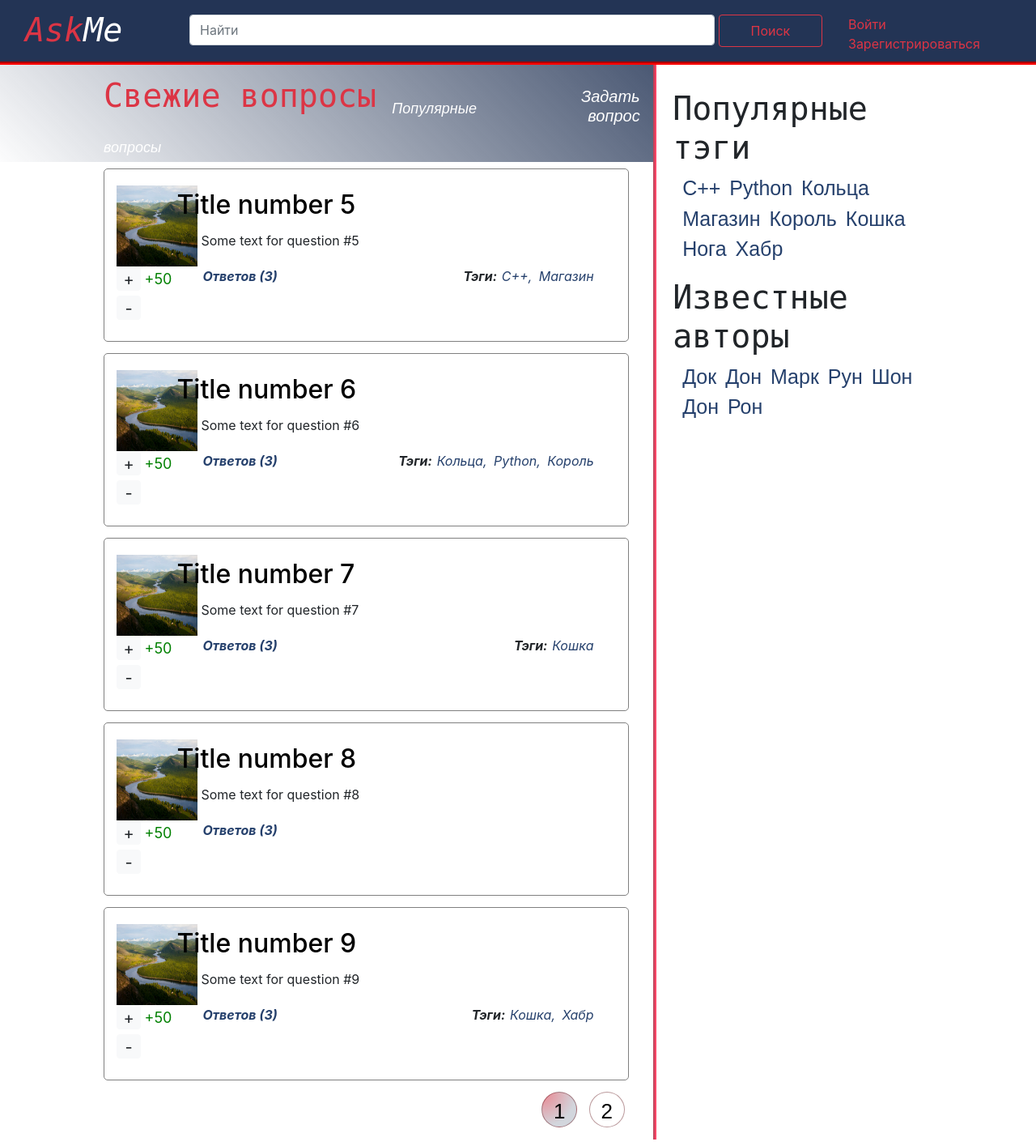
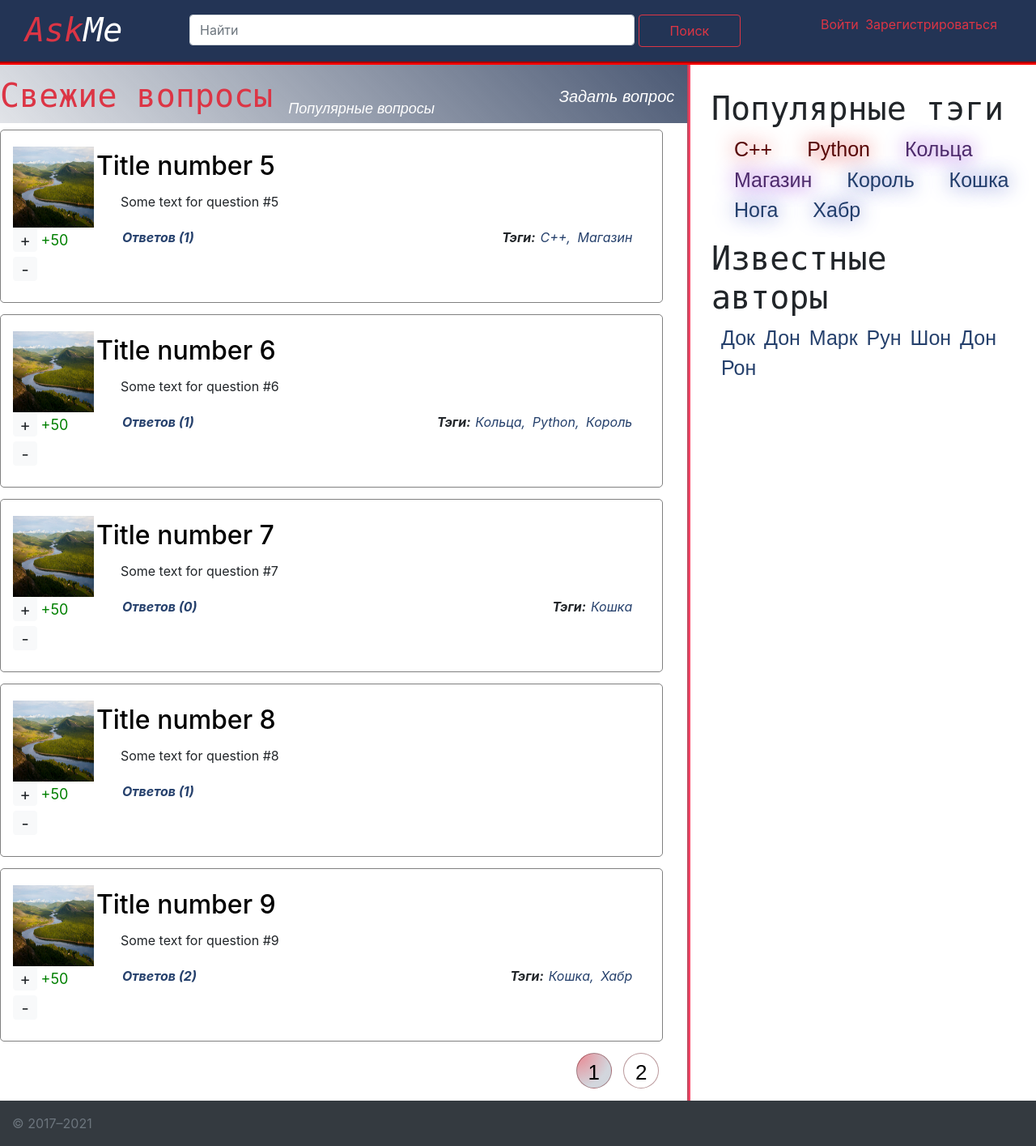
Before and after one commit to ThCompiler/AskMeVetoshkin, a Django app: page /?page=2 in a window 1280 px wide. Shown: the whole page at 81% size. Run offline with Django 3.2, Linux system fonts and the light colour scheme; some libraries are stand-ins or nearby versions.

Commit message:
fix padding, add error massege in ask

```diff
--- a/static/css/my_css.css
+++ b/static/css/my_css.css
@@ -70,9 +70,12 @@
 }
 
 .main-body {
-	position: absolute;
-	max-width: 80%;
-	margin: 30px 100px 150px 10%;
+	max-width: 1630px;
+	margin-top: 30px;
+}
+
+footer > .container {
+	max-width: 1630px;
 }
 
 .tag-part {
@@ -114,6 +117,8 @@
 
 .user-name {
 	color: white;
+	padding-left: 15px;
+	padding-right: 100px;
 }
 
 .info {
@@ -133,6 +138,7 @@
 	color: Red;
 	font-size: 14px;
 }
+
 
 .width-input {
 	width: 50%;
@@ -256,7 +262,7 @@
 	text-align: right;
     margin-top: 5px;
     font-size: 20px;
-	margin-left: 24%;
+	margin-left: -20%;
 }
 
 .like {
@@ -295,13 +301,19 @@
 }
 
 .tag-answer {
-	position: absolute;
-	right: 20px;
-
+	float: right;
 }
 
 .head-answer-info {
 	font-weight: bold;
+}
+
+.main-tag-pading {
+	margin: 10px 2px;
+}
+
+.login-table {
+	padding-left: 10px;
 }
 
 .tag-pading {
@@ -309,12 +321,49 @@
 	padding-right: 2px;
 }
 
+.zero-right-padding {
+	padding-right: 0;
+}
+
 .tag-size {
 	font-family: Kalapi, fantasy;
 	font-size: 25px;
 }
+
+.purp-link {
+	color: rgb(77, 42, 107);
+	text-shadow: rgb(125, 17, 202) 0 0 25px;
+}
+
+.purp-link:hover {
+	color: #c6272c;
+}
+
+.purp-link:active {
+	color: rgb(77, 42, 107);
+}
+
+.red-link {
+	color: rgb(88, 7, 7);
+	text-shadow: rgb(207, 10, 10) 0 0 25px;
+}
+
+.red-link:hover {
+	color: #2747c6;
+	text-shadow: rgb(58, 74, 183) 0 0 25px;
+}
+
+.red-link:active {
+	color: rgb(88, 7, 7);
+}
+
+.blue-shadow {
+	text-shadow: rgb(58, 74, 183) 0 0 25px;
+}
+
 .blue-link {
 	color: rgba(7, 38, 88, 0.88);
+
 }
 
 .blue-link:hover {
@@ -376,8 +425,7 @@
 .btn-add-question {
 	margin-top: 30px;
 	font-size: 20px;
-	width: 10%;
-	margin-left: 90%;
+	width: 100px;
 }
 
 .form-title {
--- a/templates/ask.html
+++ b/templates/ask.html
@@ -5,6 +5,7 @@
 {%  endblock content_head %}
 
 {%  block content %}
+    <h3 class="error"> Ошибка </h3>
     <form id="new-question">
         <div class="mb-3">
             <label for="TitleForm" class="form-label form-title">Заголовок</label>
@@ -21,6 +22,6 @@
                 <option value="{{ tag }}">
             {% endfor %}
         </datalist>
-        <button class="btn btn-outline-primary btn-add-question" type="submit">Задать</button>
+        <button class="btn float-right btn-outline-primary btn-add-question" type="submit">Задать</button>
     </form>
 {%  endblock content %}
--- a/templates/include/base.html
+++ b/templates/include/base.html
@@ -26,8 +26,17 @@
                             <h1 class="info"> Популярные тэги </h1>
                             <p class="info-text">
                                 {% for tag in tags %}
-                                    <a class="nav-link fix-display tag-pading blue-link tag-size shadow-text"
+                                    {% if forloop.counter0 <= 1 %}
+                                        <a class="nav-link fix-display main-tag-pading red-link tag-size shadow-text"
                                        href="{% url 'current_tag' current_tag=tag %}"> {{ tag }} </a>
+                                    {% elif forloop.counter0 <= 3 %}
+                                        <a class="nav-link fix-display main-tag-pading purp-link tag-size"
+                                       href="{% url 'current_tag' current_tag=tag %}"> {{ tag }} </a>
+                                    {% else %}
+                                        <a class="nav-link fix-display main-tag-pading blue-shadow blue-link tag-size shadow-text"
+                                       href="{% url 'current_tag' current_tag=tag %}"> {{ tag }} </a>
+                                    {% endif %}
+
                                 {% endfor %}
                             </p>
                             <h1 class="info"> Известные авторы </h1>
@@ -41,8 +50,9 @@
                     </div>
                 </div>
             </div>
+
         </main>
-
+        {% include "include/footer.html" %}
         <script src="{% static 'js/bootstrap.bundle.min.js' %}"></script>
     </body>
 </html>
--- /dev/null
+++ b/templates/include/footer.html
@@ -0,0 +1,7 @@
+{% block footer %}
+<footer class="footer mt-auto py-3 bg-dark">
+    <div class="container">
+      <span class="text-muted">© 2017–2021</span>
+    </div>
+  </footer>
+{% endblock footer %}
--- a/templates/include/head.html
+++ b/templates/include/head.html
@@ -7,5 +7,5 @@
 
     <link href="{% static 'css/bootstrap.min.css' %}" rel="stylesheet">
 
-    <link href="{% static 'css/my_css.css' %}?20181309" rel="stylesheet">
+    <link href="{% static 'css/my_css.css' %}?20181310" rel="stylesheet">
 </head>
--- a/templates/include/navbar.html
+++ b/templates/include/navbar.html
@@ -8,13 +8,13 @@
                 <div class="col-2">
                     <a class="navbar-brand head-height text-head" href="{% url 'root' %}"><i><span class="color-head">Ask</span>Me</i></a>
                 </div>
-                <div class="col-8">
+                <div class="col-7">
                     <form class="d-flex head-height">
                       <input class="form-control me-7" type="search" placeholder="Найти" aria-label="Search">
                       <button class="btn btn-outline-danger btn-search" type="submit">Поиск</button>
                     </form>
                 </div>
-                <div class="col-2">
+                <div class="col-3 zero-right-padding">
                     {%  include "include/not_logined.html" %}
                 </div>
           </div>
--- a/templates/include/not_logined.html
+++ b/templates/include/not_logined.html
@@ -1,4 +1,6 @@
 {% load static %}
 
-<a class="nav-link fix-display tag-pading login" href="{% url 'login' %}"> Войти </a>
-<a class="nav-link fix-display tag-pading login" href="{% url 'signup' %}"> Зарегистрироваться</a>
+<div class="float-right">
+    <a class="nav-link fix-display tag-pading login" href="{% url 'login' %}"> Войти </a>
+    <a class="nav-link fix-display tag-pading login" href="{% url 'signup' %}"> Зарегистрироваться</a>
+</div>
--- a/templates/include/question.html
+++ b/templates/include/question.html
@@ -18,7 +18,9 @@
         </p>
         <div class="question-info">
             <span>
-                <a class="nav-link head-answer-info fix-display tag-pading blue-link" href="{% url 'current_question' pk=question.id %}?#first_answer"> Ответов (3)</a>
+                <a class="nav-link head-answer-info fix-display tag-pading blue-link" href="{% url 'current_question' pk=question.id %}?#first_answer">
+                    Ответов ({{ question.answers | length }})
+                </a>
             </span>
             <span class="tag-answer">
                 {% if question.tags.list %}
```
Also changed, not shown: templates/include/logined.html (+9 -7 lines).
